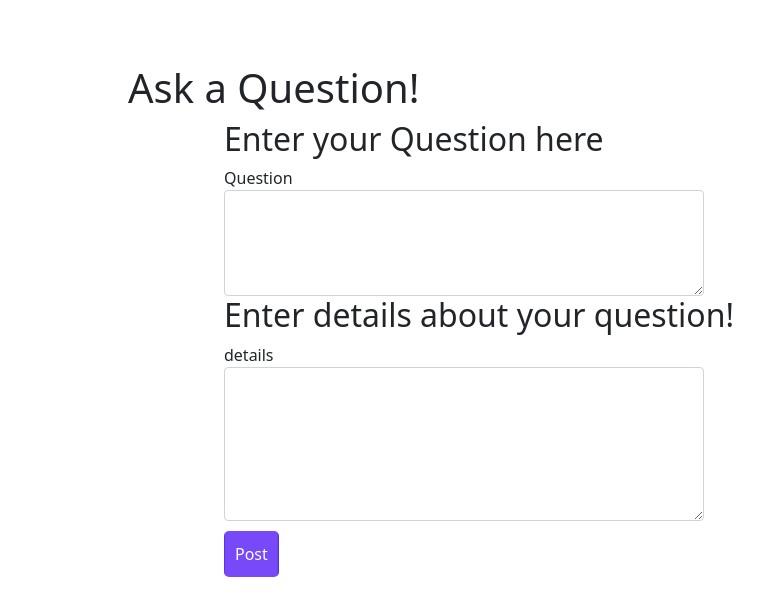
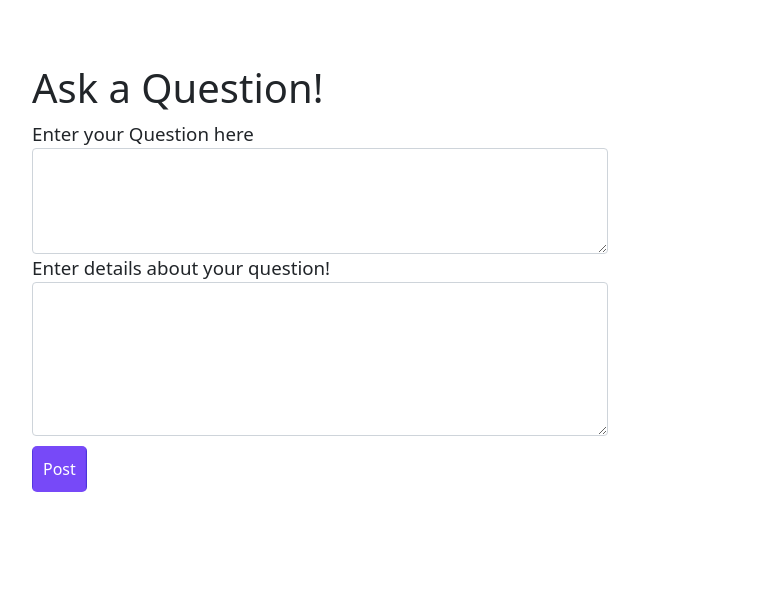
Before and after one commit to uzochi-dimkpa/ITSC-3155_Final-Project_Group-1, a Flask app: page /post/new in a window 1280 px wide. Shown: the part 66-682 px from the top of the page, without its empty margins (32-795 px from the left). Run offline with Flask 2, Linux system fonts and the light colour scheme; data comes from the database, SQL or seed files in the repository; parts of the project's set-up code (start-up, migrations or seed data) failed here and were passed over; some libraries are stand-ins or nearby versions.

Commit message:
fixing spacing and text box labels

```diff
--- a/static/styles/create-question.css
+++ b/static/styles/create-question.css
@@ -1,17 +1,13 @@
-#ask-question {
-  padding-left: 96px;
-}
-.form {
-  /*on the left, add 192x192 padding*/
-  padding-left: 192px;
-
-}
 .form textarea {
   /*make text input box bigger vertically*/
   padding: 40px;
   width: 50%;
+}
 
+label {
+  font-size: 1.17em;
 }
+
 #tags {
   /*make tags input box bigger vertically*/
   padding: 10px;
--- a/templates/create-post.html
+++ b/templates/create-post.html
@@ -30,15 +30,13 @@
   </form> -->
 
   <form class="container=fluid form" action="/post/create" method="POST"> <!-- for="Post" id="question"-->
-    <h2>Enter your Question here</h2>
     <div class="form-group">
-      <label for="title">Question</label>
+      <label for="title">Enter your Question here</label>
       <textarea class="form-control" id="title"name='title' rows="1" wrap="soft" required></textarea> <!-- form="question" -->
 
     </div>
-    <h2>Enter details about your question!</h2>
     <div class="form-group">
-      <label for="body">details</label>
+      <label for="body">Enter details about your question!</label>
       <textarea class="form-control" id="body"name='body' rows="3" wrap="soft" required></textarea> <!-- form="question" -->
     </div>
     <button type="submit" class="btn button-post">Post</button> <!-- form="question" -->
```
